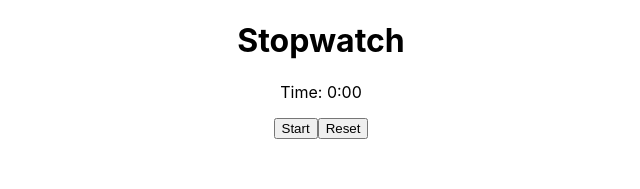
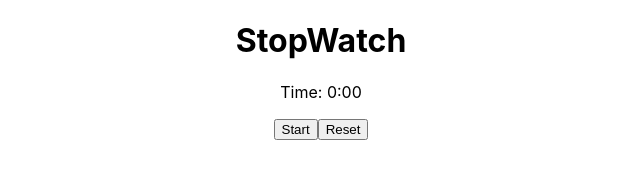
Before and after one commit to saranyanambi/StopWatch, a React (Create React App) app: page / in a window 1280 px wide. Shown: the top 189 px of the page, without its empty margins (319-959 px from the left). Built offline with nearby package versions, Linux system fonts and the light colour scheme.

Commit message:
stopwatch created

```diff
--- a/src/App.js
+++ b/src/App.js
@@ -1,11 +1,11 @@
 import logo from './logo.svg';
 import './App.css';
-import Timer from './Components/Stopwatch';
+import StopWatch from './Components/Stopwatch';
 
 function App() {
   return (
     <div className="App">
-      <Timer/>
+      <StopWatch/>
     </div>
   );
 }
--- a/src/Components/Stopwatch.jsx
+++ b/src/Components/Stopwatch.jsx
@@ -1,87 +1,87 @@
-// import react, { useEffect, useState } from 'react';
+import react, { useEffect, useState } from 'react';
 
-// const StopWatch=()=>{
-//     const[timerOn,setTimeron]=useState(false)
-//     const[time,setTime]=useState(0)
-//     const fetchtime=(time)=>{
-//         let min=Math.floor(time/60);
-//         let sec=time%60;
-//         return `${min}:${sec<10?"0":""}${sec}`;
-//     }
+const StopWatch=()=>{
+    const[timerOn,setTimeron]=useState(false)
+    const[time,setTime]=useState(0)
+    const fetchtime=(time)=>{
+        let min=Math.floor(time/60);
+        let sec=time%60;
+        return `${min}:${sec<10?"0":""}${sec}`;
+    }
 
-//     const handlereset=()=>{
-//         setTime(0);
-//         setTimeron();
-//     }
+    const handlereset=()=>{
+        setTime(0);
+        setTimeron();
+    }
 
-//     useEffect(()=>{
-//         let timerId;
-//         if (timerOn) {
-//           timerId = setInterval(() => {
-//             setTime((prev) => prev + 1);
-//           }, 1000);
-//         } else {
-//           clearInterval(timerId);
-//         }
-//         return(()=>{
-//              clearInterval(timerId);
-//         })
-//     },[timerOn])
-//     return(
-//         <>
-//         <h1>StopWatch</h1>
-//         <p>Time: {fetchtime(time)}</p>
-//         <button onClick={()=>setTimeron(!timerOn)}>{timerOn ?"Stop":"Start"}</button>
-//         <button onClick={()=>handlereset()}>Reset</button>
-//         </>
-//     )
-// }
+    useEffect(()=>{
+        let timerId;
+        if (timerOn) {
+          timerId = setInterval(() => {
+            setTime((prev) => prev + 1);
+          }, 1000);
+        } else {
+          clearInterval(timerId);
+        }
+        return(()=>{
+             clearInterval(timerId);
+        })
+    },[timerOn])
+    return(
+        <>
+        <h1>StopWatch</h1>
+        <p>Time: {fetchtime(time)}</p>
+        <button onClick={()=>setTimeron(!timerOn)}>{timerOn ?"Stop":"Start"}</button>
+        <button onClick={()=>handlereset()}>Reset</button>
+        </>
+    )
+}
 
-// export default StopWatch
+export default StopWatch
 
 
-import { useState, useEffect } from "react";
-import React from "react";
+// import { useState, useEffect } from "react";
+// import React from "react";
 
-const Timer = () => {
-  const [timer, setTimer] = useState(0);
-  const [flag, setFlag] = useState(false);
+// const Timer = () => {
+//   const [timer, setTimer] = useState(0);
+//   const [flag, setFlag] = useState(false);
 
-  const handleStart = () => {
-    setFlag((prev) => !prev);
-  };
+//   const handleStart = () => {
+//     setFlag((prev) => !prev);
+//   };
 
-  const formatTime = (seconds) => {
-    const minutes = Math.floor(seconds / 60);
-    const remainingSeconds = seconds % 60;
-    return `${minutes}:${remainingSeconds < 10 ? "0" : ""}${remainingSeconds}`;
-  };
+//   const formatTime = (seconds) => {
+//     const minutes = Math.floor(seconds / 60);
+//     const remainingSeconds = seconds % 60;
+//     return `${minutes}:${remainingSeconds < 10 ? "0" : ""}${remainingSeconds}`;
+//   };
 
-  const handleReset = () => {
-    setTimer(0);
-  };
-  useEffect(() => {
-    let timerId;
-    if (flag) {
-      timerId = setInterval(() => {
-        setTimer((prev) => prev + 1);
-      }, 1000);
-    } else {
-      clearInterval(timerId);
-    }
-    return () => {
-      clearInterval(timerId);
-    };
-  }, [flag,timer]);
+//   const handleReset = () => {
+//     setTimer(0);
+//   };
+//   useEffect(() => {
+//     let timerId;
+//     if (flag) {
+//       timerId = setInterval(() => {
+//         setTimer((prev) => prev + 1);
+//       }, 1000);
+//     } else {
+//       clearInterval(timerId);
+//     }
+//     return () => {
+//       clearInterval(timerId);
+//     };
+//   }, [flag,timer]);
 
-  return (
-    <div>
-      <h1>Stopwatch</h1>
-      <div style={{ paddingBottom: "15px" }}>Time: {formatTime(timer)}</div>
-      <button onClick={handleStart}>{flag ? "Stop" : "Start"}</button>
-      <button onClick={handleReset}>Reset</button>
-    </div>
-  );
-};
+//   return (
+//     <div>
+//       <h1>Stopwatch</h1>
+//       <div style={{ paddingBottom: "15px" }}>Time: {formatTime(timer)}</div>
+//       <button onClick={handleStart}>{flag ? "Stop" : "Start"}</button>
+//       <button onClick={handleReset}>Reset</button>
+//     </div>
+//   );
+// };
 
-export default Timer;
+// export default Timer;
```
